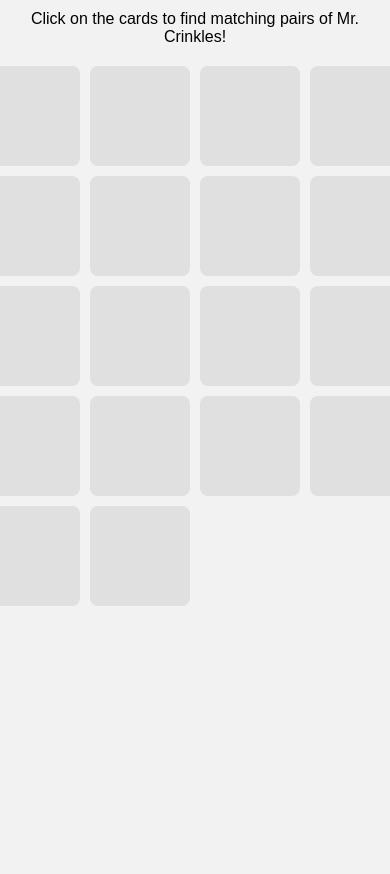
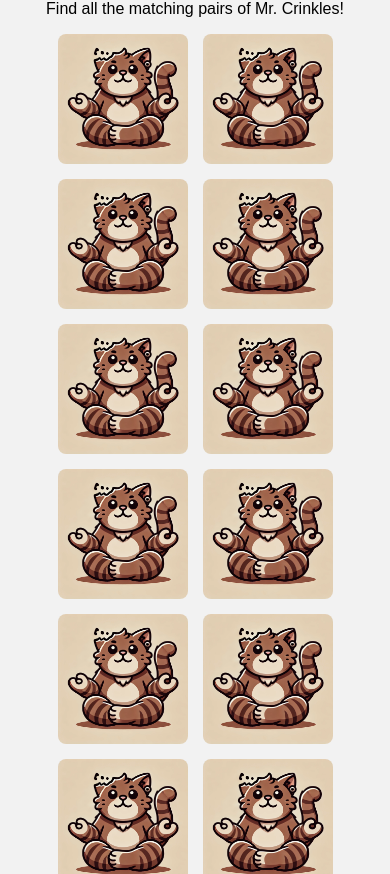
Before and after one commit to JoeAbiJaoudi/mr-crinkles-memory-game, a plain HTML site: page index.html in a window 390 px wide. Shown: the part 135-1009 px from the top of the page. Before the commit the page ends 844 px from the top, so only its background shows below. Drawn offline with Linux system fonts and the light colour scheme.

Commit message:
modified card features

```diff
--- a/index.html
+++ b/index.html
@@ -8,9 +8,9 @@
 </head>
 <body>
     <h1>Mr. Crinkles Memory Game</h1>
-    <p>Click on the cards to find matching pairs of Mr. Crinkles!</p>
+    <p>Find all the matching pairs of Mr. Crinkles!</p>
 
-    <!-- Game Board -->
+    <!-- Game board -->
     <div id="game-board"></div>
 
     <p id="message"></p>
--- a/script.js
+++ b/script.js
@@ -9,6 +9,7 @@ const images = [
     'CrinklePhotos/crinkles7.png', 'CrinklePhotos/crinkles7.png',
     'CrinklePhotos/crinkles8.png', 'CrinklePhotos/crinkles8.png',
     'CrinklePhotos/crinkles9.png', 'CrinklePhotos/crinkles9.png',
+    'CrinklePhotos/crinkles10.png', 'CrinklePhotos/crinkles10.png'
 ]; // List of pairs of images
 
 let flippedCards = [];
@@ -77,19 +78,28 @@ function checkForMatch() {
         matchedPairs++;
         document.getElementById('message').textContent = "It's a match! Keep going!";
 
+        setTimeout(() => {
+            card1.style.display = 'none';
+            card2.style.display = 'none';
+        }, 500);
+
+
+        // Check if all pairs have been matched
         if (matchedPairs === totalPairs) {
             document.getElementById('message').textContent = "Congratulations! You've matched all the pairs!";
         }
 
         flippedCards = [];
     } else {
+        // Delay flipping back the unmatched cards
         setTimeout(() => {
             card1.classList.remove('flipped');
             card2.classList.remove('flipped');
             flippedCards = [];
-        }, 1000);
+        }, 500);
     }
 }
 
+
 // Initialize the game
 initializeGameBoard();
--- a/style.css
+++ b/style.css
@@ -2,7 +2,7 @@ body {
     font-family: Arial, sans-serif;
     text-align: center;
     background-color: #f2f2f2;
-    padding: 20px;
+    padding: 10px; /* Reduced padding */
 }
 
 h1 {
@@ -11,16 +11,18 @@ h1 {
 
 #game-board {
     display: grid;
-    grid-template-columns: repeat(4, 100px); /* 4 columns grid */
-    grid-gap: 10px;
+    grid-template-columns: repeat(4, 130px); /* 4 columns for larger screens */
+    grid-gap: 15px; /* Reduced gap between cards */
     justify-content: center;
-    margin-top: 20px;
+    margin-top: 15px;
 }
 
 .card {
-    width: 100px;
-    height: 100px;
-    background-color: #e0e0e0;
+    width: 130px;
+    height: 130px;
+    background-image: url('CrinklePhotos/back-image.png');
+    background-size: cover;
+    background-position: center;
     border-radius: 8px;
     cursor: pointer;
     position: relative;
@@ -30,15 +32,28 @@ h1 {
     width: 100%;
     height: 100%;
     border-radius: 8px;
-    display: none; /* Hidden by default */
+    display: none;
 }
 
 .card.flipped img {
-    display: block; /* Show the image when flipped */
+    display: block;
 }
 
 #message {
-    font-size: 18px;
+    font-size: 16px;
     color: green;
-    margin-top: 20px;
+    margin-top: 15px;
 }
+
+/* Media query for smaller screens */
+@media (max-width: 800px) {
+    #game-board {
+        grid-template-columns: repeat(3, 130px); /* 3 columns on medium screens */
+    }
+}
+
+@media (max-width: 600px) {
+    #game-board {
+        grid-template-columns: repeat(2, 130px); /* 2 columns on small screens */
+    }
+}
```
Also changed, not shown: CrinklePhotos/DALL·E 2024-09-18 10.13.17 - A cartoon-style body of a brown tabby cat to match the head in the image, with exaggerated, expressive features. The cat should have big, fluffy paws,.webp (added), CrinklePhotos/DALL·E 2024-09-18 10.14.05 - A cartoon-style body of a chubby brown tabby cat with exaggerated, expressive features. The cat has big, fluffy paws, a swishing tail, and a slightly .webp (added), CrinklePhotos/back-image.png (added), 3 other files.
